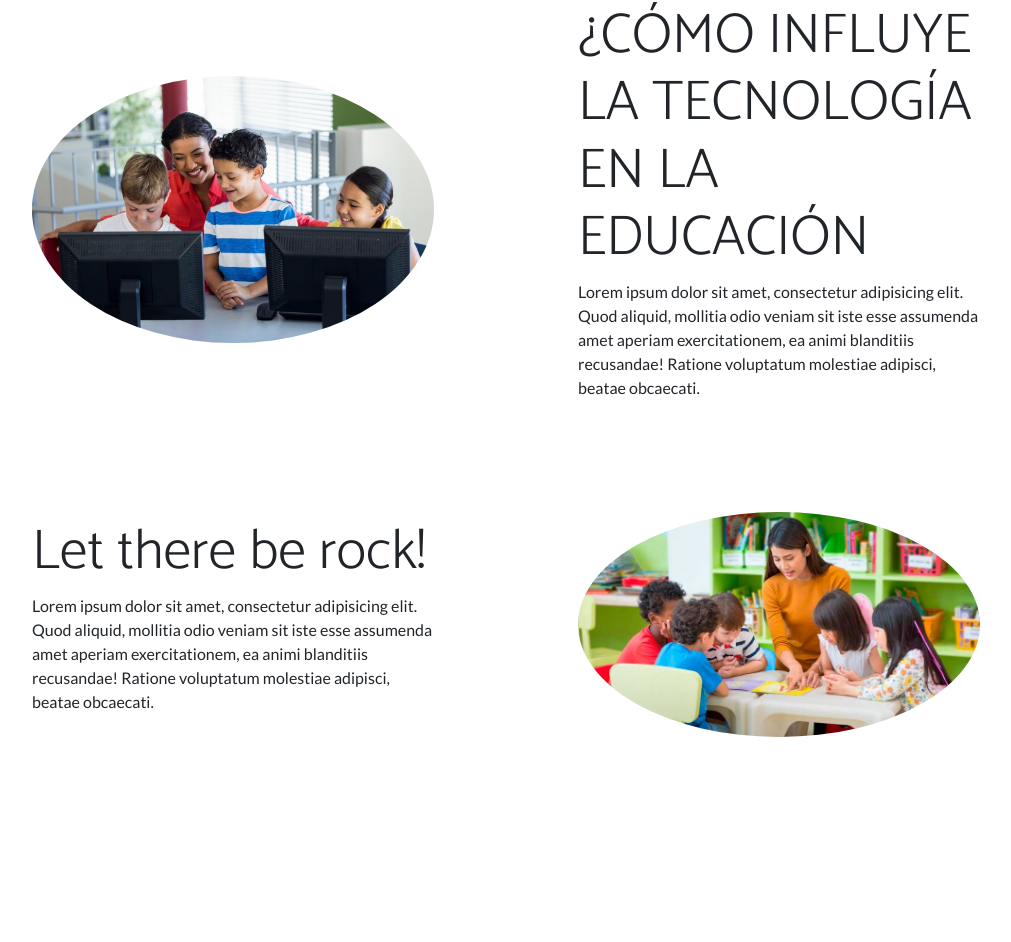
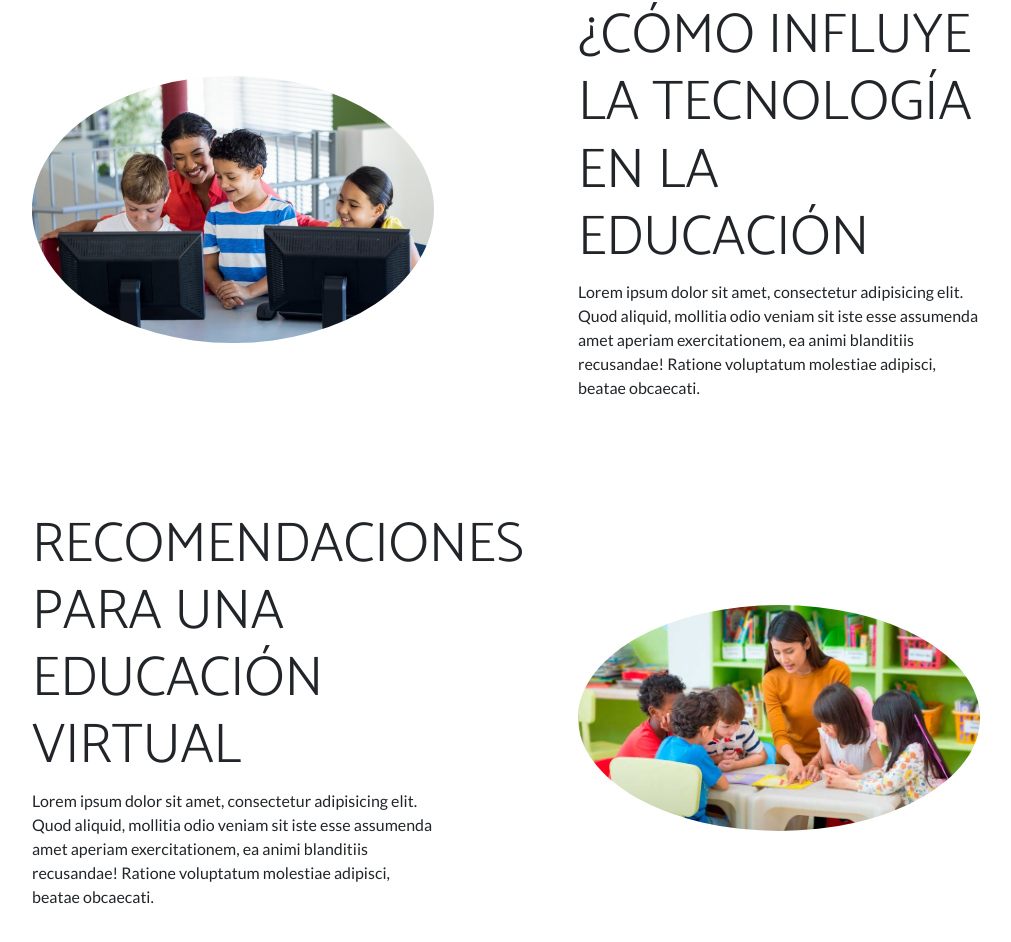
Before and after one commit to MissAngiee/PRIMARYEDUCATION, a plain HTML site: page index.html in a window 1280 px wide. Shown: the part 1365-2307 px from the top of the page, without its empty margins (134-1145 px from the left). Before the commit the page ends 2267 px from the top, so only its background shows below. Drawn offline with nearby package versions, Linux system fonts and the light colour scheme.

Commit message:
Update index.html

```diff
--- a/index.html
+++ b/index.html
@@ -84,7 +84,7 @@
                     </div>
                     <div class="col-lg-6 order-lg-1">
                         <div class="p-5">
-                            <h2 class="display-4">Let there be rock!</h2>
+                            <h2 class="display-4">RECOMENDACIONES PARA UNA EDUCACIÓN VIRTUAL</h2>
                             <p>Lorem ipsum dolor sit amet, consectetur adipisicing elit. Quod aliquid, mollitia odio veniam sit iste esse assumenda amet aperiam exercitationem, ea animi blanditiis recusandae! Ratione voluptatum molestiae adipisci, beatae obcaecati.</p>
                         </div>
                     </div>
```
